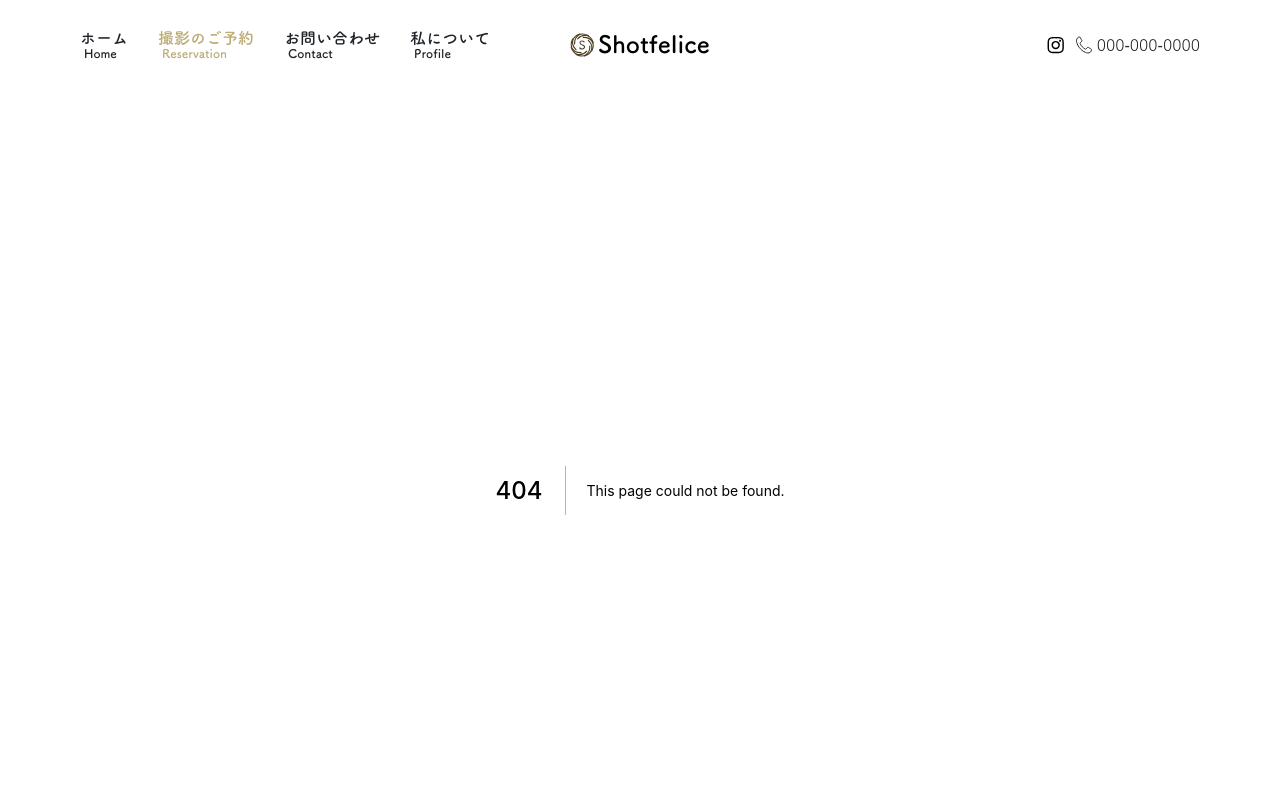
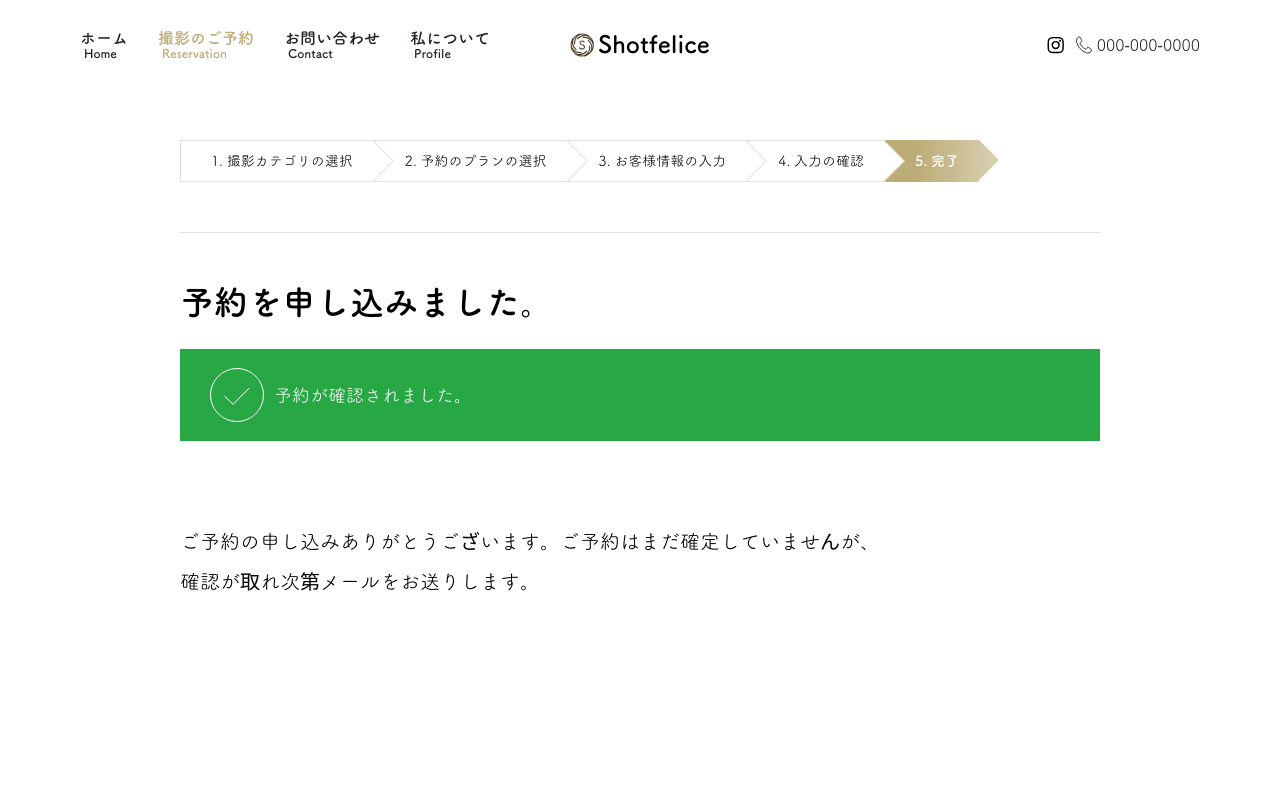
Before and after one commit to KyougokuKei/shotfelice, a Next.js app: page /reservation/step5 in a window 1280 px wide. Before the commit this address had no page. Shown: the top 800 px of the page. Built offline with nearby package versions, Linux system fonts and the light colour scheme.

Commit message:
step5ページを作成

```diff
--- /dev/null
+++ b/pages/reservation/step5.js
@@ -0,0 +1,72 @@
+import React, { useState, useEffect } from "react";
+import { Box, MotionTextarea } from "../../styles/components";
+import { PageTransition } from "../../components/PageTransition";
+import { Nav } from "../../components/reservation";
+import { loadYamls } from "../../lib/posts";
+
+import Head from "next/head";
+import { insertBreak } from "../../lib/convert";
+import { Success } from "../../public/img/svg";
+
+export const getStaticProps = async () => {
+  const postDatas = await loadYamls([
+    "reservation/common.yml",
+    "reservation/step5.yml",
+  ]);
+  return {
+    props: {
+      data: postDatas,
+    },
+  };
+};
+
+export default function Step5({ data }) {
+  return (
+    <PageTransition>
+      <Head>
+        <title>
+          Shotfelice-ご予約-{data.nav[3].slice(3, data.nav[3].length)}
+        </title>
+        <meta name="description" content="Generated by create next app" />
+        <link rel="icon" href="/favicon.ico" />
+      </Head>
+      <Box
+        display="flex"
+        justifyContent="center"
+        alignItems="center"
+        flexDirection="column"
+        pt={[20, 50]}
+      >
+        <Box maxWidth={960} width="100%" overflow="hidden" px={["4%", 20]}>
+          {/* ---- Step Header ---- */}
+          <Nav nav={data.nav} />
+          <Box my={[20, 50]} width="100%" borderBottom="solid 1px #e1e1e1" />
+          {/* ---- Step title ---- */}
+          <Box fontSize={34} fontWeight="bold" mb={27}>
+            {data.success_msg.title}
+          </Box>
+          <Box
+            backgroundColor="green"
+            width="100%"
+            color="white"
+            fontSize={18}
+            py={19}
+            px={30}
+            display="flex"
+            alignItems="center"
+            mb={80}
+          >
+            <Box mr={10}>
+              <Success />
+            </Box>
+            {data.success_msg.body}
+          </Box>
+
+          <Box fontSize={20} lineHeight={2} mb={200}>
+            {insertBreak(data.success_msg.foot)}
+          </Box>
+        </Box>
+      </Box>
+    </PageTransition>
+  );
+}
--- /dev/null
+++ b/posts/reservation/step5.yml
@@ -0,0 +1,6 @@
+success_msg:
+  title: 予約を申し込みました。
+  body: 予約が確認されました。
+  foot:
+    ご予約の申し込みありがとうございます。ご予約はまだ確定していませんが、<br>
+    確認が取れ次第メールをお送りします。
--- /dev/null
+++ b/public/img/svg/Success.js
@@ -0,0 +1,35 @@
+export const Success = ({ ...props }) => {
+  return (
+    <svg
+      width="54px"
+      height="54px"
+      viewBox="0 0 54 54"
+      version="1.1"
+      xmlns="http://www.w3.org/2000/svg"
+      {...props}
+    >
+      <title>Group</title>
+      <g
+        id="reservation"
+        stroke="none"
+        stroke-width="1"
+        fill="none"
+        fill-rule="evenodd"
+      >
+        <g
+          id="Artboard"
+          transform="translate(-1053.000000, -598.000000)"
+          stroke="#FFFFFF"
+        >
+          <g id="Group" transform="translate(1053.000000, 598.000000)">
+            <circle id="Oval" cx="27" cy="27" r="26.5"></circle>
+            <polyline
+              id="Path-2"
+              points="14.5235897 28.1571429 23.096432 36.2571429 39.3004719 20.0571429"
+            ></polyline>
+          </g>
+        </g>
+      </g>
+    </svg>
+  );
+};
--- a/public/img/svg/index.js
+++ b/public/img/svg/index.js
@@ -31,3 +31,4 @@ export * from "./Line";
 export * from "./Hatena";
 export * from "./Step_arrow";
 export * from "./ListCheck";
+export * from "./Success";
--- /dev/null
+++ b/styles/lib/loading_animation.css
@@ -0,0 +1,57 @@
+.loader,
+.loader:before,
+.loader:after {
+  border-radius: 50%;
+  width: 2.5em;
+  height: 2.5em;
+  -webkit-animation-fill-mode: both;
+  animation-fill-mode: both;
+  -webkit-animation: load7 1.8s infinite ease-in-out;
+  animation: load7 1.8s infinite ease-in-out;
+}
+.loader {
+  color: #ffffff;
+  font-size: 10px;
+  margin: 0px auto;
+  position: relative;
+  text-indent: -9999em;
+  -webkit-transform: translateZ(0);
+  -ms-transform: translateZ(0);
+  transform: translateZ(0);
+  -webkit-animation-delay: -0.16s;
+  animation-delay: -0.16s;
+}
+.loader:before,
+.loader:after {
+  content: "";
+  position: absolute;
+  top: 0;
+}
+.loader:before {
+  left: -3.5em;
+  -webkit-animation-delay: -0.32s;
+  animation-delay: -0.32s;
+}
+.loader:after {
+  left: 3.5em;
+}
+@-webkit-keyframes load7 {
+  0%,
+  80%,
+  100% {
+    box-shadow: 0 2.5em 0 -1.3em;
+  }
+  40% {
+    box-shadow: 0 2.5em 0 0;
+  }
+}
+@keyframes load7 {
+  0%,
+  80%,
+  100% {
+    box-shadow: 0 2.5em 0 -1.3em;
+  }
+  40% {
+    box-shadow: 0 2.5em 0 0;
+  }
+}
```
